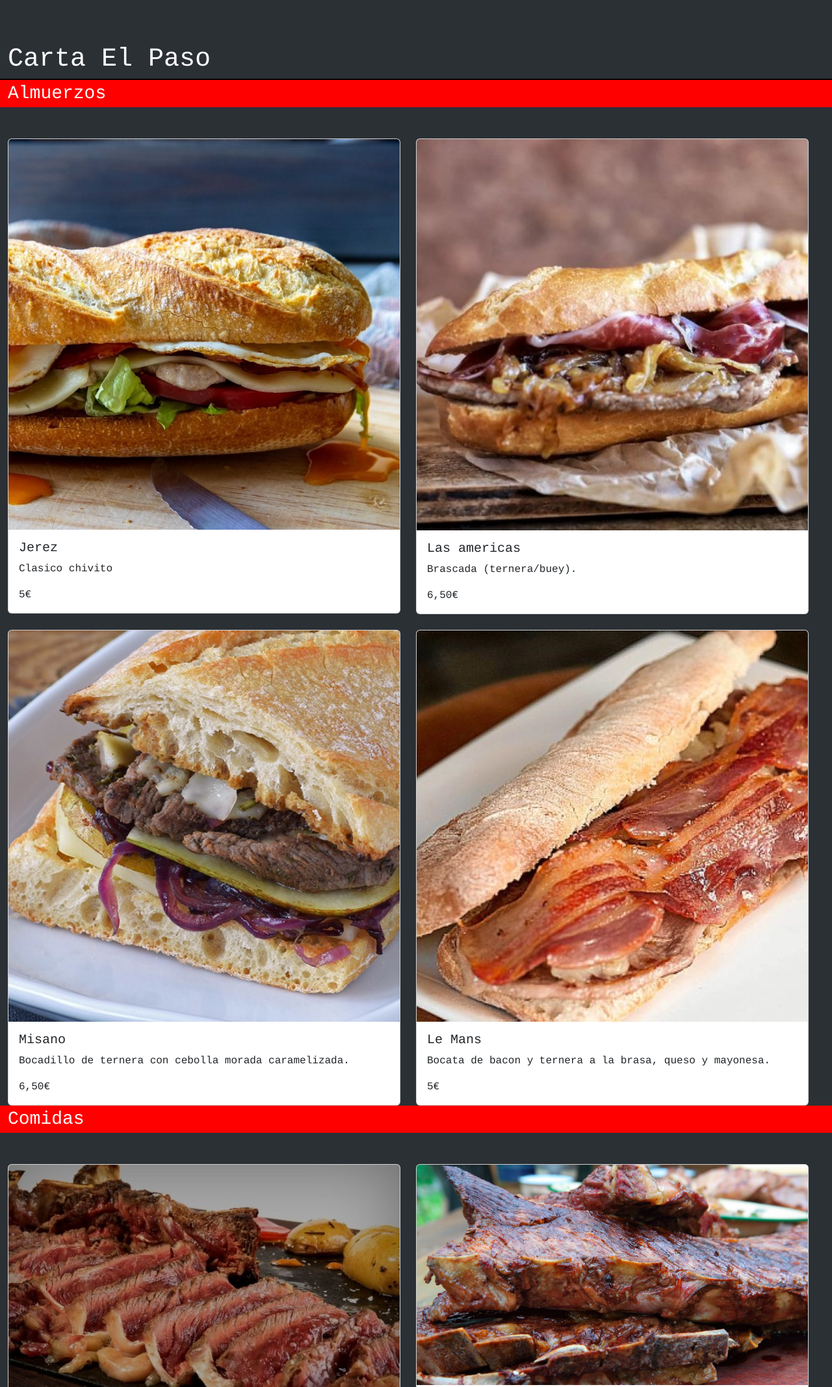
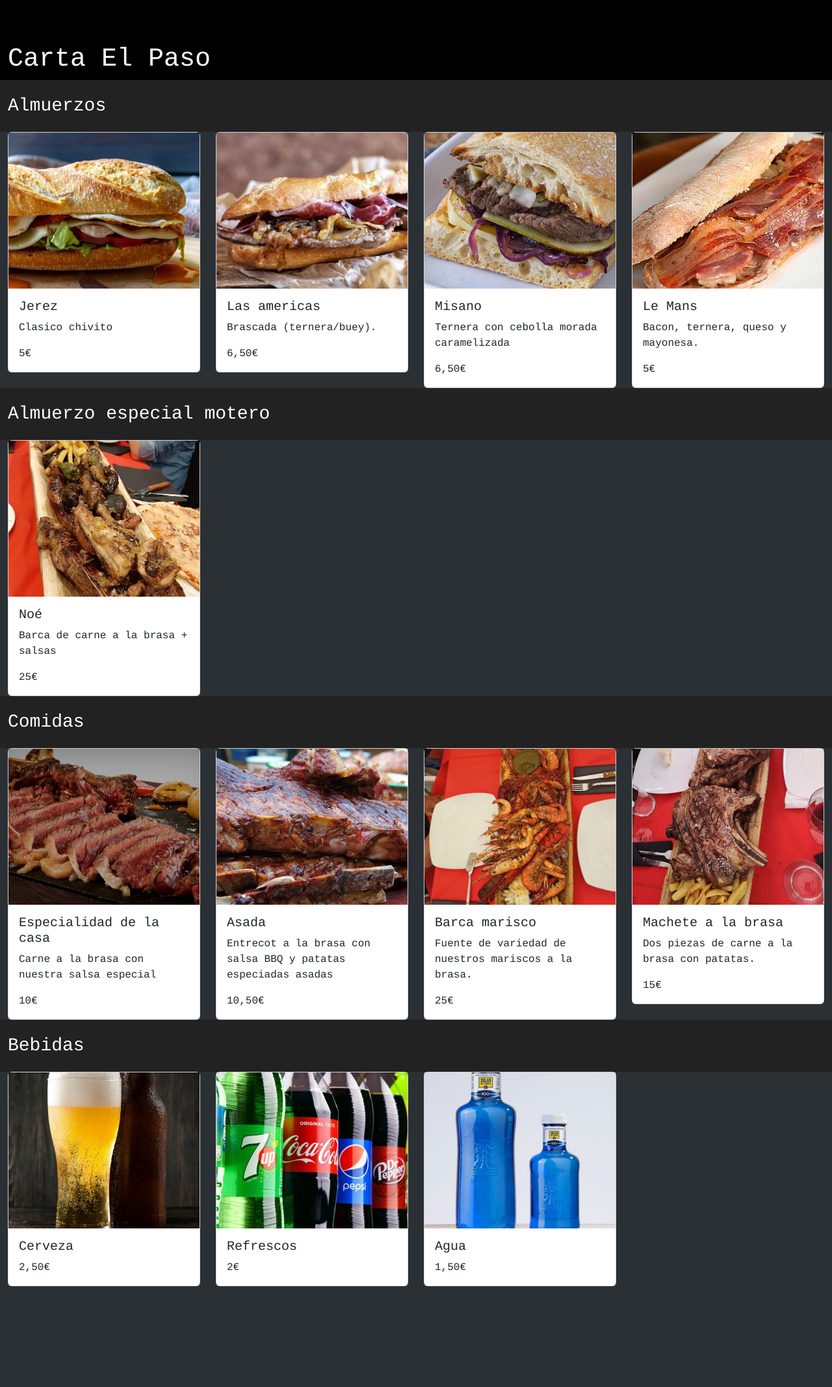
Before and after one commit to Marcos1326/Web-Restaurante, a plain HTML site: page pages/carta.html in a window 1280 px wide. Shown: the part 77-2211 px from the top of the page at 65% size. After the commit the page ends 2056 px from the top, so only its background shows below. Drawn offline with nearby package versions, Linux system fonts and the light colour scheme.

Commit message:
contacto

```diff
--- a/css/carta.css
+++ b/css/carta.css
@@ -1,25 +1,56 @@
 .col-carta{
-    display: flex;
-    align-items: flex-end;
-    margin-top: 10vh;
-    height: 15vh;
+    height: 25vh;
     width: 100%;
-    background-color: rgba(43,48,53,255);
+    background-color: black;
     color: white;
     border-bottom: 2px solid black;
 }
 
 .col-titulos{
     color: white;
-    background-color: red;
+    background-color: rgb(34, 34, 34);
+    height: 10vh;
 }
 
-.col-tarjeta{
-    display: flex;
-    justify-content: center;
-    align-items: center;
-    padding: 10px;
-    background-color: red;
-    width: 100%;
-    height: 40vh;
+.card-image {
+    height: 30vh;
+    background-position: center;
+    background-size: cover;
 }
+
+#card1{
+    background-image: url(../img/Jerez.jpg)
+}
+#card2{
+    background-image: url(../img/americas.jpeg)
+}
+#card3{
+    background-image: url(../img/misano.jpg)
+}
+#card4{
+    background-image: url(../img/le\ mans.jpg)
+}
+#card5{
+    background-image: url(../img/carne\ fondo.jpg)
+}
+#card6{
+    background-image: url(../img/plato1.jpg)
+}
+#card7{
+    background-image: url(../img/marisco.png)
+}
+#card8{
+    background-image: url(../img/carne1.png)
+}
+#card9{
+    background-image: url(../img/cerveza.jpg)
+}
+#card10{
+    background-image: url(../img/refresco.jpg)
+}
+#card11{
+    background-image: url(../img/agua.jpg)
+}
+#card12{
+    background-image: url(../img/carne2.png)
+}
--- a/css/general.css
+++ b/css/general.css
@@ -1,15 +1,17 @@
 body{
     font-family: Courier;
-    background-color: blanchedalmond;
+    background-color: rgba(43,48,53,255);
 }
 
 /* Navbar  */
-.navbar-1{
-    background-color: black;
+#navbar-1{
+    background-color: black !important;
 }
 
 .logo-navbar{
     height: 50px;
+    padding: 0;
+    border: none;
 }
 /* Navbar  */
 
--- a/pages/carta.html
+++ b/pages/carta.html
@@ -13,8 +13,8 @@
     <title>Restaurante</title>
 </head>
 <body>
-    <nav class="navbar navbar-expand-lg bg-body-tertiary fixed-top navbar bg-dark" data-bs-theme="dark">
-        <div class="container-fluid navbar-1">
+    <nav class="navbar navbar-expand-lg bg-body-tertiary fixed-top navbar" id="navbar-1" data-bs-theme="dark">
+        <div class="container-fluid ">
         <a class="navbar-brand " href="../index.html">
             <img src="../img/logo (2).png" class="img-thumbnail logo-navbar">
         </a>
@@ -38,16 +38,15 @@
     </nav>
     <div class="container-fluid container-principal">
         <div class="row">
-            <div class="col col-carta fs-1">Carta El Paso</div>
+            <div class="col col-carta d-flex align-items-end fs-1">Carta El Paso</div>
         </div>
         <div class="row">
-            <div class="col col-titulos fs-3">Almuerzos</div>
+            <div class="col col-titulos d-flex align-items-center fs-3">Almuerzos</div>
         </div>
-        <div class="row row-tarjeta">
-            <div class="row row-cols-1 row-cols-md-2 g-4">
-                <div class="col">
+        <div class="row row-tarjeta row-cols-1 row-cols-md-2 g-4 justify-content-center">
+                <div class="col-12 col-lg-3">
                 <div class="card">
-                    <img src="../img/Jerez.jpg" class="card-img-top">
+                    <div class="card-image" id="card1"></div>
                     <div class="card-body">
                     <h5 class="card-title">Jerez</h5>
                     <p class="card-text">Clasico chivito</p>
@@ -55,9 +54,9 @@
                     </div>
                 </div>
                 </div>
-                <div class="col">
+                <div class="col-12 col-lg-3">
                 <div class="card">
-                    <img src="../img/americas.jpeg" class="card-img-top" >
+                    <div class="card-image" id="card2"></div>
                     <div class="card-body">
                     <h5 class="card-title">Las americas</h5>
                     <p class="card-text">Brascada (ternera/buey).</p>
@@ -65,36 +64,49 @@
                     </div>
                 </div>
                 </div>
-                <div class="col">
+                <div class="col-12 col-lg-3">
                 <div class="card">
-                    <img src="../img/misano.jpg" class="card-img-top" >
+                    <div class="card-image" id="card3"></div>
                     <div class="card-body">
                     <h5 class="card-title">Misano</h5>
-                    <p class="card-text">Bocadillo de ternera con cebolla morada caramelizada.</p>
+                    <p class="card-text">Ternera con cebolla morada caramelizada</p>
                     <p class="card-text">6,50€</p>
                     </div>
                 </div>
                 </div>
-                <div class="col">
+                <div class="col-12 col-lg-3">
                 <div class="card">
-                    <img src="../img/le mans.jpg" class="card-img-top" >
+                    <div class="card-image" id="card4"></div>
                     <div class="card-body">
                     <h5 class="card-title"> Le Mans</h5>
-                    <p class="card-text">Bocata de bacon y ternera a la brasa, queso y mayonesa.</p>
+                    <p class="card-text">Bacon, ternera, queso y mayonesa.</p>
                     <p class="card-text">5€</p>
                     </div>
                 </div>
             </div>
         </div>
+        <div class="row">
+            <div class="col col-titulos d-flex align-items-center fs-3">Almuerzo especial motero</div>
+        </div>
+        <div class="row row-tarjeta row-cols-1 row-cols-md-2 g-4">
+                <div class="col-12 col-lg-3">
+                <div class="card">
+                    <div class="card-image" id="card12"></div>
+                    <div class="card-body">
+                    <h5 class="card-title">Noé</h5>
+                    <p class="card-text">Barca de carne a la brasa + salsas</p>
+                    <p class="card-text">25€</p>
+                    </div>
+                </div>
+                </div>
         </div>
         <div class="row">
-            <div class="col col-titulos fs-3">Comidas</div>
+            <div class="col col-titulos d-flex align-items-center fs-3">Comidas</div>
         </div>
-        <div class="row row-tarjeta">
-            <div class="row row-cols-1 row-cols-md-2 g-4">
-                <div class="col">
+        <div class="row row-tarjeta row-cols-1 row-cols-md-2 g-4">
+                <div class="col-12 col-lg-3">
                 <div class="card">
-                    <img src="../img/carne fondo.jpg" class="card-img-top img-paella">
+                    <div class="card-image" id="card5"></div>
                     <div class="card-body">
                     <h5 class="card-title">Especialidad de la casa</h5>
                     <p class="card-text">Carne a la brasa con nuestra salsa especial</p>
@@ -102,68 +114,65 @@
                     </div>
                 </div>
                 </div>
-                <div class="col">
+                <div class="col-12 col-lg-3">
                 <div class="card">
-                    <img src="../img/plato1.jpg" class="card-img-top" >
+                    <div class="card-image" id="card6"></div>
                     <div class="card-body">
                     <h5 class="card-title">Asada</h5>
-                    <p class="card-text">Entrecot a la brasa con salsa BBQ. </p>
+                    <p class="card-text">Entrecot a la brasa con salsa BBQ y patatas especiadas asadas </p>
                     <p class="card-text">10,50€</p>
                     </div>
                 </div>
                 </div>
-                <div class="col">
+                <div class="col-12 col-lg-3">
                 <div class="card">
-                    <img src="../img/marisco.png" class="card-img-top" >
+                    <div class="card-image" id="card7"></div>
                     <div class="card-body">
                     <h5 class="card-title">Barca marisco</h5>
                     <p class="card-text">Fuente de variedad de nuestros mariscos a la brasa.</p>
-                    <p class="card-text">15€</p>
+                    <p class="card-text">25€</p>
                     </div>
                 </div>
                 </div>
-                <div class="col">
+                <div class="col-12 col-lg-3">
                 <div class="card">
-                    <img src="../img/carne1.png" class="card-img-top" >
+                    <div class="card-image" id="card8"></div>
                     <div class="card-body">
                     <h5 class="card-title"> Machete a la brasa</h5>
                     <p class="card-text">Dos piezas de carne a la brasa con patatas.</p>
-                    <p class="card-text">10€</p>
-                    </div>
+                    <p class="card-text">15€</p>
                     </div>
                 </div>
                 </div>
         </div>
         <div class="row">
-            <div class="col col-titulos fs-3">Bebidas</div>
+            <div class="col col-titulos d-flex align-items-center fs-3">Bebidas</div>
         </div>
-        <div class="row row-tarjeta">
-            <div class="row row-cols-1 row-cols-md-2 g-4">
-                <div class="col">
+        <div class="row row-tarjeta row-cols-1 row-cols-md-2 g-4">
+                <div class="col-12 col-lg-3">
                 <div class="card">
-                    <img src="../img/cerveza.jpg" class="card-img-top img-paella">
+                    <div class="card-image" id="card9"></div>
                     <div class="card-body">
                     <h5 class="card-title">Cerveza</h5>
                     <p class="card-text">2,50€</p>
                     </div>
                 </div>
                 </div>
-                <div class="col">
+                <div class="col-12 col-lg-3">
                 <div class="card">
-                    <img src="../img/refresco.jpg" class="card-img-top" >
+                    <div class="card-image" id="card10"></div>
                     <div class="card-body">
                     <h5 class="card-title">Refrescos</h5>
                     <p class="card-text">2€</p>
                     </div>
                 </div>
                 </div>
-                <div class="col">
+                <div class="col-12 col-lg-3">
                 <div class="card">
-                    <img src="../img/agua.jpg" class="card-img-top" >
+                    <div class="card-image" id="card11"></div>
                     <div class="card-body">
                     <h5 class="card-title">Agua</h5>
-                    <p class="card-text">15€</p>
-                    </div>
+                    <p class="card-text">1,50€</p>
                     </div>
                 </div>
                 </div>
```
Also changed, not shown: css/contacto.css (+13 -0 lines), css/home.css (+1 -15 lines), index.html (+7 -7 lines), pages/contacto.html (+23 -4 lines), img/nombre.png (deleted). Lines whose indentation alone changed are shown as unchanged.
